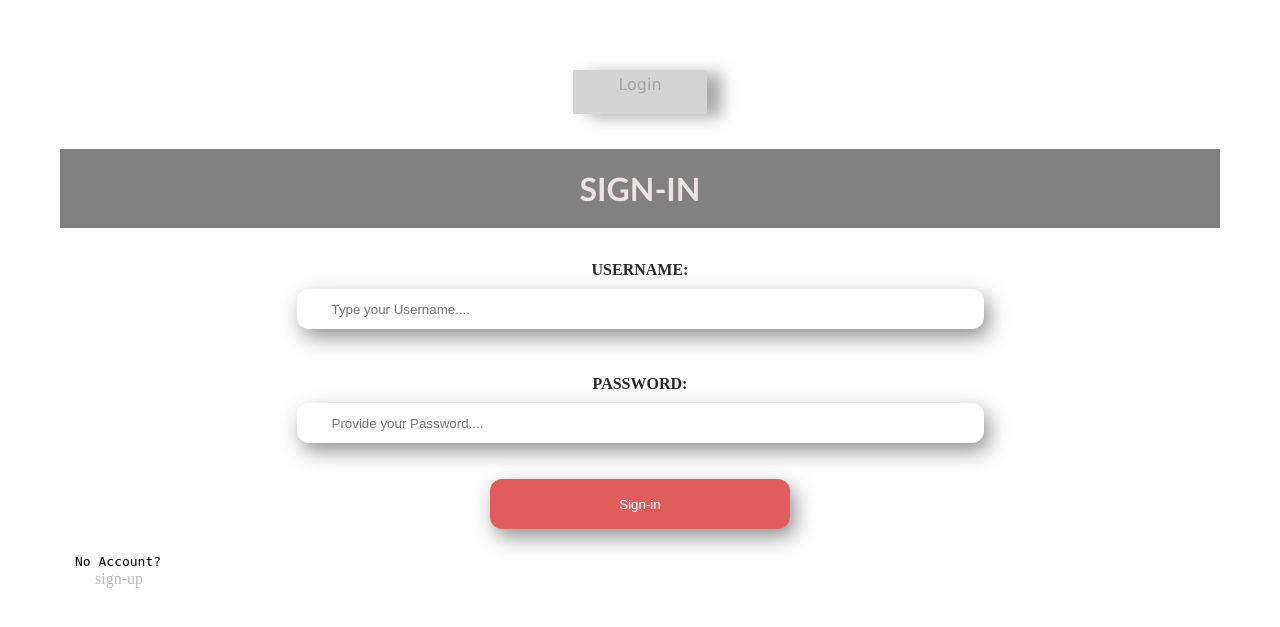
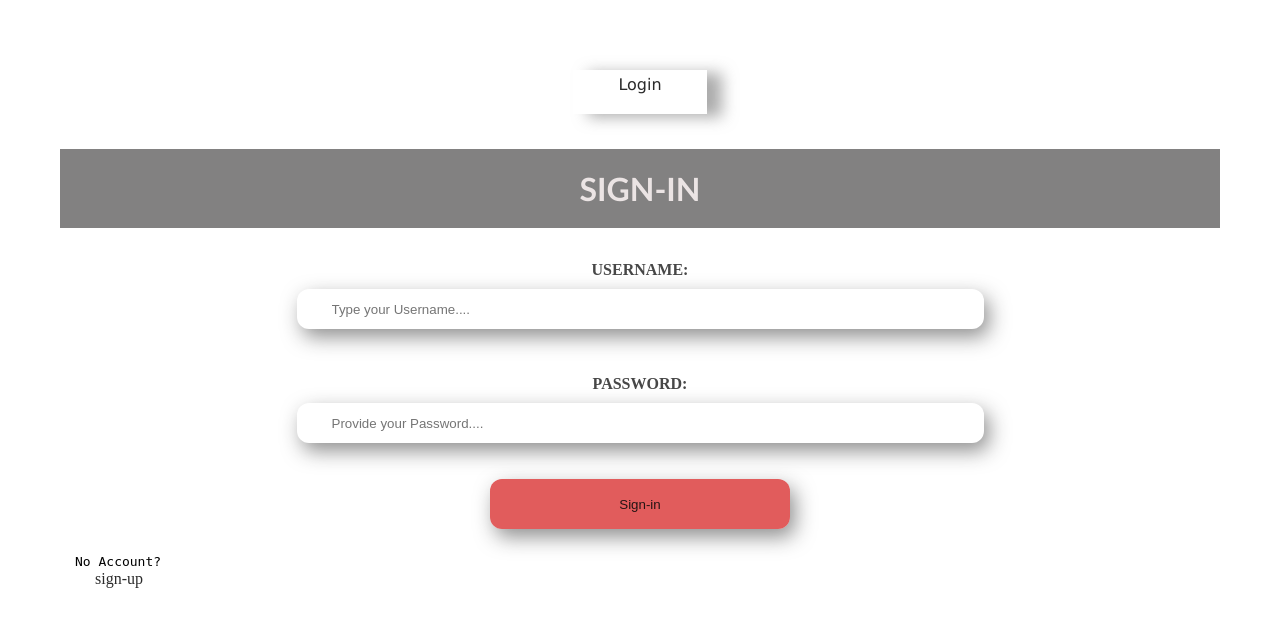
Before and after one commit to Owzaa/kartoza-work, a Django app: page /login/ in a window 1280 px wide. Shown: the top 627 px of the page. Run offline with Django 4.2, Linux system fonts and the light colour scheme.

Commit message:
commit on master

```diff
--- a/portfolioAsess/folioApp/static/css/portfolio.css
+++ b/portfolioAsess/folioApp/static/css/portfolio.css
@@ -29,7 +29,7 @@ form{
 
 input{
     display:flex;
-    padding: 0px  35px;
+    padding: 10px  35px;
     width: 100%;
     justify-content: center;
     height: 40px;
@@ -45,7 +45,7 @@ label{
     font-weight: 600;
     justify-content:start;
     padding:10px 15px;
-    color: rgba(31, 31, 31, 0.952);
+    color: rgba(10, 10, 10, 0.753);
     text-transform: uppercase;
 
 }
@@ -69,7 +69,7 @@ label{
     display: flex ;
     font-weight: 700;
     justify-content: center;
-    color: rgb(27, 27, 27);
+    color: rgb(0, 0, 0);
     font-size: 62px;
     font-weight: 900;
     border-width: .5px;
@@ -86,7 +86,7 @@ label{
     width:300px;
     height: 50px;
     background-color: rgba(213, 29, 29, 0.719);
-    color: rgb(255, 255, 255);
+    color: rgba(10, 10, 10, 0.884);
     float:none;
 }
 
@@ -105,7 +105,6 @@ justify-content: center;
 
 }
 
-
 h1 {
     display: flex;
     justify-content: center;
@@ -113,7 +112,6 @@ h1 {
     font-family:'Trebuchet MS', 'Lucida Sans Unicode', 'Lucida Grande', 'Lucida Sans', Arial, sans-serif
 
 }
-
 
 .HeaderTextContainer{
     display: flexbox;
@@ -139,7 +137,7 @@ li{
     justify-content: center;
 width: 25px;
 height: 40px;
-background-color: rgba(15, 15, 15, 0.178);
+background-color: rgba(15, 15, 15, 0);
 box-shadow: 15px 3px 15px 0px rgba(119, 119, 119, 0.616);
 }
 
@@ -168,7 +166,7 @@ a{
     justify-content: center;
     padding: auto;
     margin: 5px;
-    color: rgba(118, 116, 116, 0.5);
+    color: rgba(29, 29, 29, 0.938);
 }
 a:hover{
     color:  white;
```
